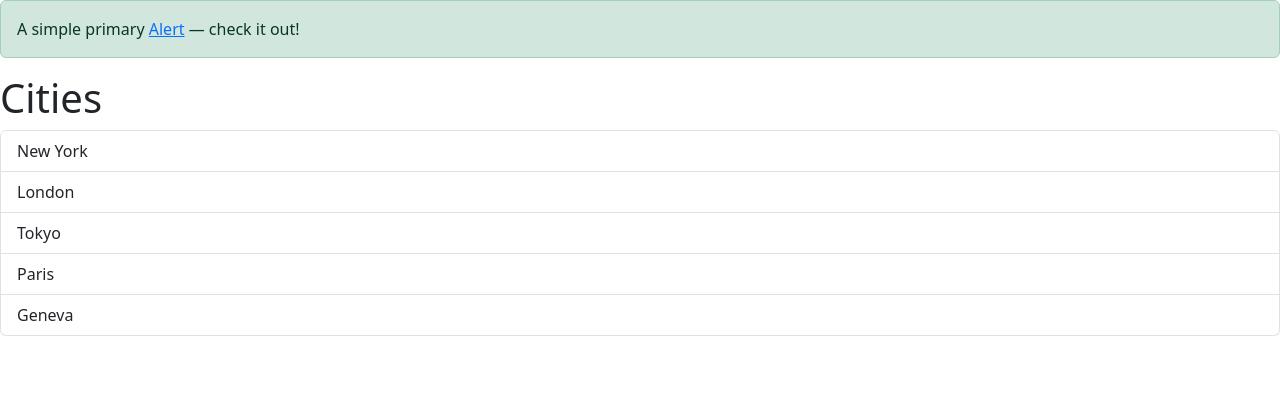
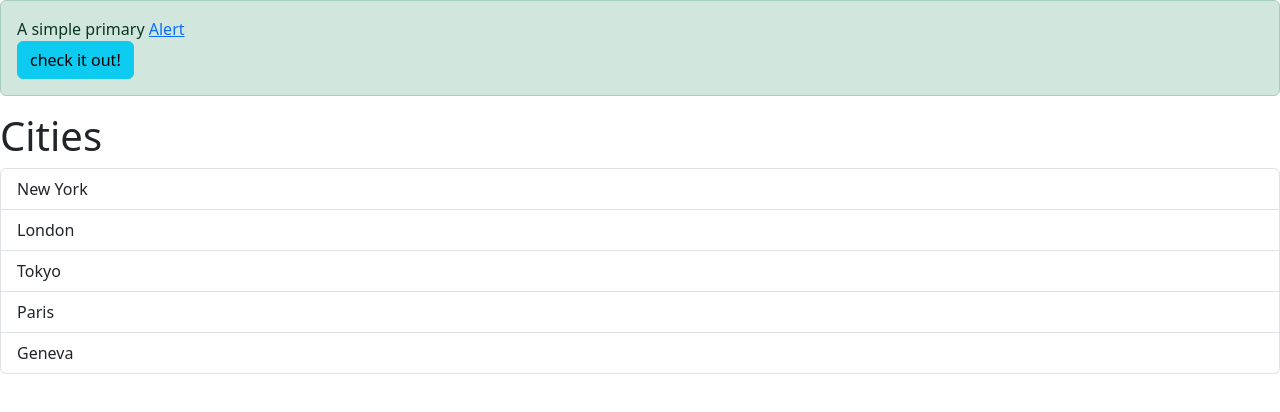
Before and after one commit to programmist/react-course-part1, a React (Vite) app: page / in a window 1280 px wide. Shown: the top 412 px of the page. Built offline with nearby package versions, Linux system fonts and the light colour scheme.

Commit message:
Add Button component

```diff
--- a/src/App.tsx
+++ b/src/App.tsx
@@ -1,5 +1,6 @@
 import ListGroup, { ListItem } from "@components/ListGroup";
 import Alert from "@components/Alert";
+import Button from "@components/Button";
 
 const cities = [
   { id: 1, name: "New York" },
@@ -21,7 +22,11 @@ function App() {
         >
           Alert
         </a>{" "}
-        — check it out!
+        <div>
+          <Button variant="info" onClick={() => console.log("button clicked")}>
+            check it out!
+          </Button>
+        </div>
       </Alert>
       <ListGroup title="Cities" items={cities} onSelectItem={handleSelect} />
     </>
--- /dev/null
+++ b/src/components/Button.tsx
@@ -0,0 +1,24 @@
+import { ReactNode } from "react";
+
+type ButtonVariant =
+  | "primary"
+  | "secondary"
+  | "success"
+  | "danger"
+  | "warning"
+  | "info";
+
+interface Props {
+  variant?: ButtonVariant;
+  children: ReactNode;
+  onClick: () => void;
+}
+function Button({ variant = "primary", children, onClick }: Props) {
+  return (
+    <button type="button" className={`btn btn-${variant}`} onClick={onClick}>
+      {children}
+    </button>
+  );
+}
+
+export default Button;
```
